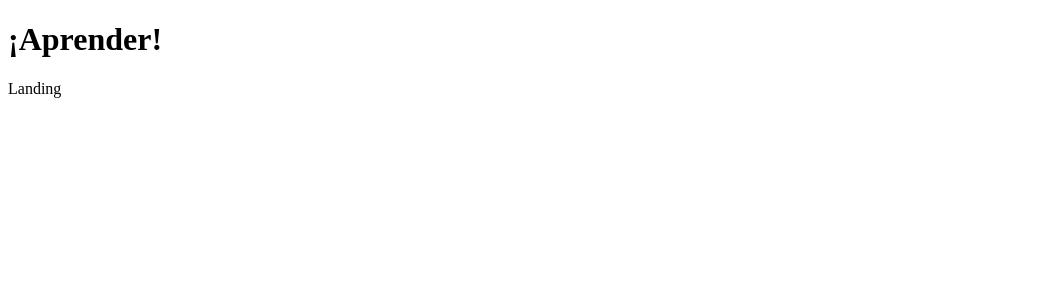
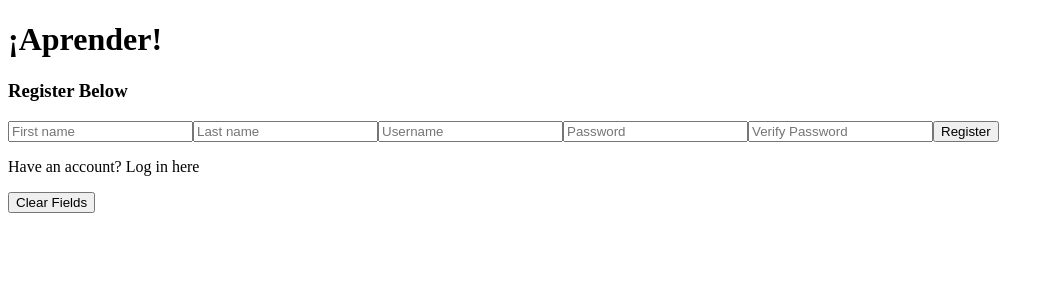
Before and after one commit to awpala/aprender, a React (Create React App) app: page / in a window 1280 px wide. Shown: the top 300 px of the page, without its empty margins (0-1054 px from the left). Built offline with nearby package versions, Linux system fonts and the light colour scheme.

Commit message:
Set up landing page

```diff
--- a/src/components/Header.js
+++ b/src/components/Header.js
@@ -4,13 +4,13 @@ import { withRouter, Link } from 'react-router-dom';
 const Header = (props) => {
     return(
         <div>
-            <h1>¡Aprender!</h1>
             {
                 props.location.pathname !== '/'
                 ? (<nav>
                         <Link to='/vocab'>Vocab</Link>
                         <Link to='/profile'>Profile</Link>
                         <Link to='/about'>About</Link>
+                        <button>Logout</button>
                     </nav>
                 )
                 : null
--- a/src/components/Landing.js
+++ b/src/components/Landing.js
@@ -1,8 +1,107 @@
-import React from 'react';
+import React, { useState, useEffect } from 'react';
 
-const Landing = () => {
+const Landing = (props) => {
+    // form status
+    const [isRegistered, setIsRegistered] = useState(false);
+
+    // form data
+    const [firstName, setFirstName] = useState('');
+    const [lastName, setLastName] = useState('');
+    const [username, setUsername] = useState('');
+    const [password, setPassword] = useState('');
+    const [verifiedPass, setVerifiedPass] = useState('');
+
+    // TO-DO: initial mount via useEffect hook, props.history.push('/vocab') after register or login
+
     return(
-        <div>Landing</div>
+        <div>
+            <header>
+                <h1>
+                    ¡Aprender!
+                </h1>
+            </header>
+            <div>
+                <section>
+                    {!isRegistered
+                        ? (
+                            <>
+                                <h3>Register Below</h3>
+                                <input
+                                    value={firstName}
+                                    type='text'
+                                    name='firstName'
+                                    placeholder='First name'
+                                    onChange={e => setFirstName(e.target.value)}
+                                />
+                                <input
+                                    value={lastName}
+                                    type='text'
+                                    name='lastName'
+                                    placeholder='Last name'
+                                    onChange={e => setLastName(e.target.value)}
+                                />
+                            </>
+                        )
+                        : <h3>Log in below</h3>
+                    }
+                    <input
+                        value={username}
+                        type='text'
+                        name='username'
+                        placeholder='Username'
+                        onChange={e => setUsername(e.target.value)}
+                    />
+                    <input
+                        value={password}
+                        type='password'
+                        name='password'
+                        placeholder='Password'
+                        onChange={e => setPassword(e.target.value)}
+                    />
+                    {!isRegistered
+                        ? (
+                            <>
+                                <input
+                                    value={verifiedPass}
+                                    type='password'
+                                    name='verPass'
+                                    placeholder='Verify Password'
+                                    onChange={e => setVerifiedPass(e.target.value)}
+                                />
+                                <button
+                                // TO-DO: onClick={ } -- user register event handler from store
+                                >
+                                    Register
+                                </button>
+                                <p>Have an account? <span onClick={() => setIsRegistered(!isRegistered)}>Log in here</span></p>
+                            </>
+                        )
+                        : (
+                            <>
+                                <button
+                                // TO-DO: onClick={ } -- user log in event handler from store
+                                >
+                                    Log in
+                                </button>
+                                <p>Don't have an account? <span onClick={() => setIsRegistered(!isRegistered)}>Register here</span></p>
+                                {/* TO-DO: "Log in as guest" */}
+                            </>
+                        )
+                    }
+                    <button
+                        onClick={() => {
+                            setFirstName('');
+                            setLastName('');
+                            setUsername('');
+                            setPassword('');
+                            setVerifiedPass('');
+                        }}
+                    >
+                        Clear Fields
+                    </button>
+                </section>
+            </div>
+        </div>
     );
 }
 
```
